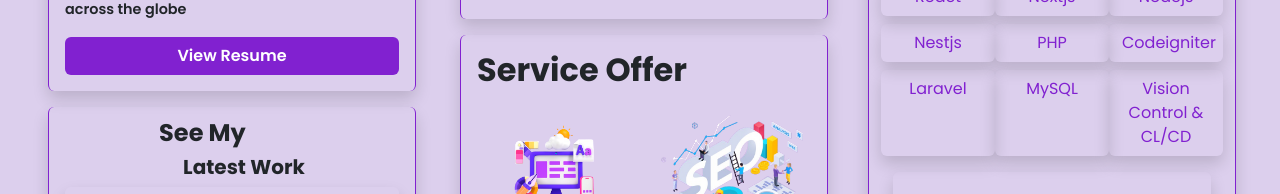
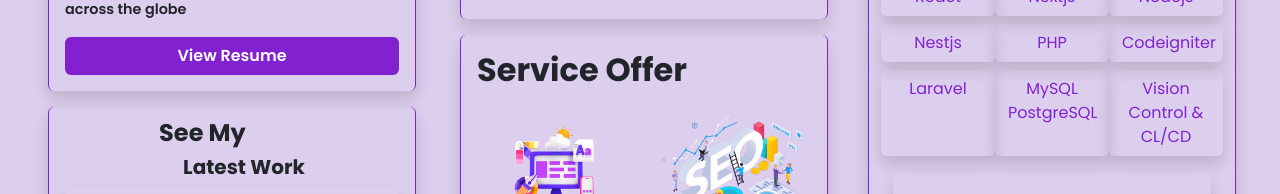
Before and after one commit to Webprowale/webprowale, a React (Vite) app: page / in a window 1280 px wide. Shown: the part 606-800 px from the top of the page. Built offline with nearby package versions, Linux system fonts and the light colour scheme.

Commit message:
Update SkillTools.jsx

```diff
--- a/src/Components/SkillTools.jsx
+++ b/src/Components/SkillTools.jsx
@@ -36,7 +36,7 @@ function SkillTools() {
           <h6 className="col-4 btn shadow primaryColor">PHP</h6>
           <h6 className="col-4 btn shadow primaryColor">Codeigniter</h6>
              <h6 className="col-4 btn shadow primaryColor">Laravel</h6>
-          <h6 className="col-4 btn shadow primaryColor">MySQL</h6>
+          <h6 className="col-4 btn shadow primaryColor">MySQL PostgreSQL</h6>
           <h6 className="col-4 btn shadow primaryColor">Vision Control & CL/CD</h6>
 
         </div>
```
